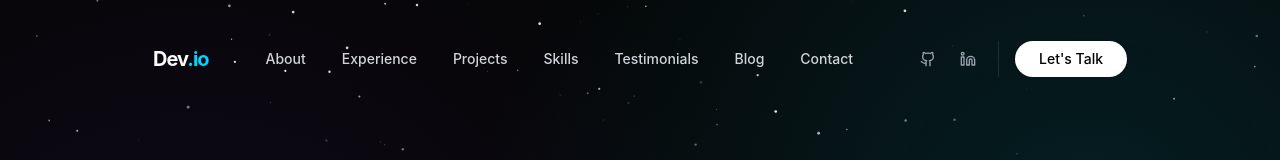
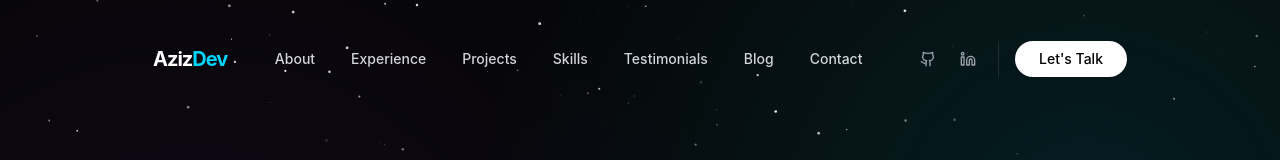
Before and after one commit to Azzzizzz/Portfolio-Nebula-theme, a React (Vite) app: page / in a window 1280 px wide. Shown: the top 160 px of the page. Built offline with nearby package versions, Linux system fonts and the light colour scheme.

Commit message:
refactor: update navbar logo text and add hover effect to resume button.

```diff
--- a/src/components/Hero.jsx
+++ b/src/components/Hero.jsx
@@ -65,7 +65,7 @@ const Hero = () => {
                             View Projects <ArrowRight className="ml-2 w-5 h-5" />
                         </Button>
                         <a href="/resume.pdf" download>
-                            <Button size="lg" variant="outline" className="border-white/20 text-white hover:bg-white/10 px-8 py-6 rounded-full text-lg backdrop-blur-sm">
+                            <Button size="lg" variant="outline" className="border-white/20 text-white hover:bg-white/10 px-8 py-6 rounded-full text-lg backdrop-blur-sm hover:scale-105 transition-all duration-300  ">
                                 Download Resume <Download className="ml-2 w-5 h-5" />
                             </Button>
                         </a>
--- a/src/components/Navbar.jsx
+++ b/src/components/Navbar.jsx
@@ -32,8 +32,8 @@ const Navbar = () => {
             >
                 <div className="flex items-center justify-between">
                     <a href="#" className="text-xl font-bold tracking-tighter text-white group">
-                        <span className="font-syne group-hover:text-primary transition-colors duration-300">Dev</span>
-                        <span className="text-primary group-hover:text-white transition-colors duration-300">.io</span>
+                        <span className="font-syne group-hover:text-primary transition-colors duration-300">Aziz</span>
+                        <span className="text-primary group-hover:text-white transition-colors duration-300">Dev</span>
                     </a>
 
                     {/* Desktop Nav */}
```
